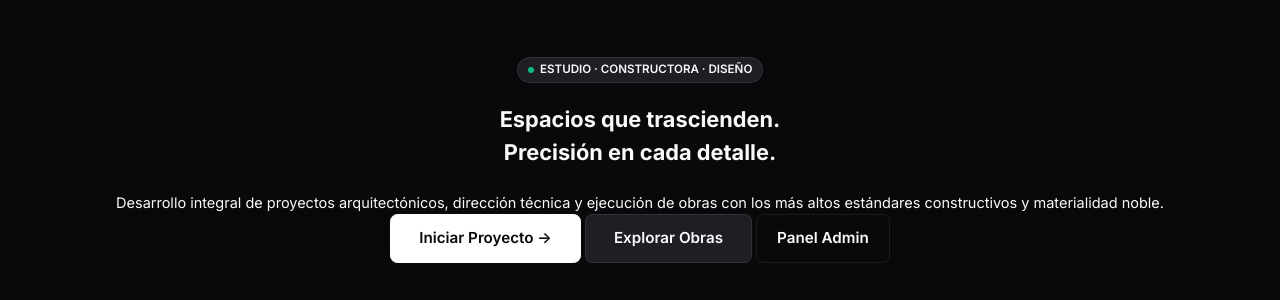
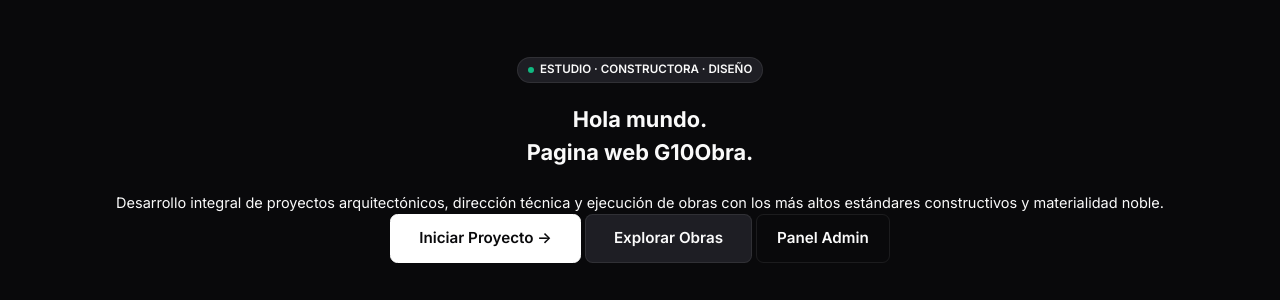
Before and after one commit to GusReynada/g10obra, a PHP site: page / in a window 1280 px wide. Shown: the part 120-420 px from the top of the page. Run offline with PHP 8.4, Linux system fonts and the light colour scheme; data comes from the database, SQL or seed files in the repository.

Commit message:
Primer comit de prueba

```diff
--- a/index.php
+++ b/index.php
@@ -47,7 +47,7 @@ if ($_SERVER['REQUEST_METHOD'] === 'POST' && isset($_POST['send_contact'])) {
             ESTUDIO &middot; CONSTRUCTORA &middot; DISEÑO
         </span>
         <h1 class="hero-title" style="max-width: 900px; margin: 0 auto 1.5rem;">
-            Espacios que trascienden.<br>Precisión en cada detalle.
+            Hola mundo.<br>Pagina web G10Obra.
         </h1>
         <p class="hero-subtitle">
             Desarrollo integral de proyectos arquitectónicos, dirección técnica y ejecución de obras con los más altos estándares constructivos y materialidad noble.
```
